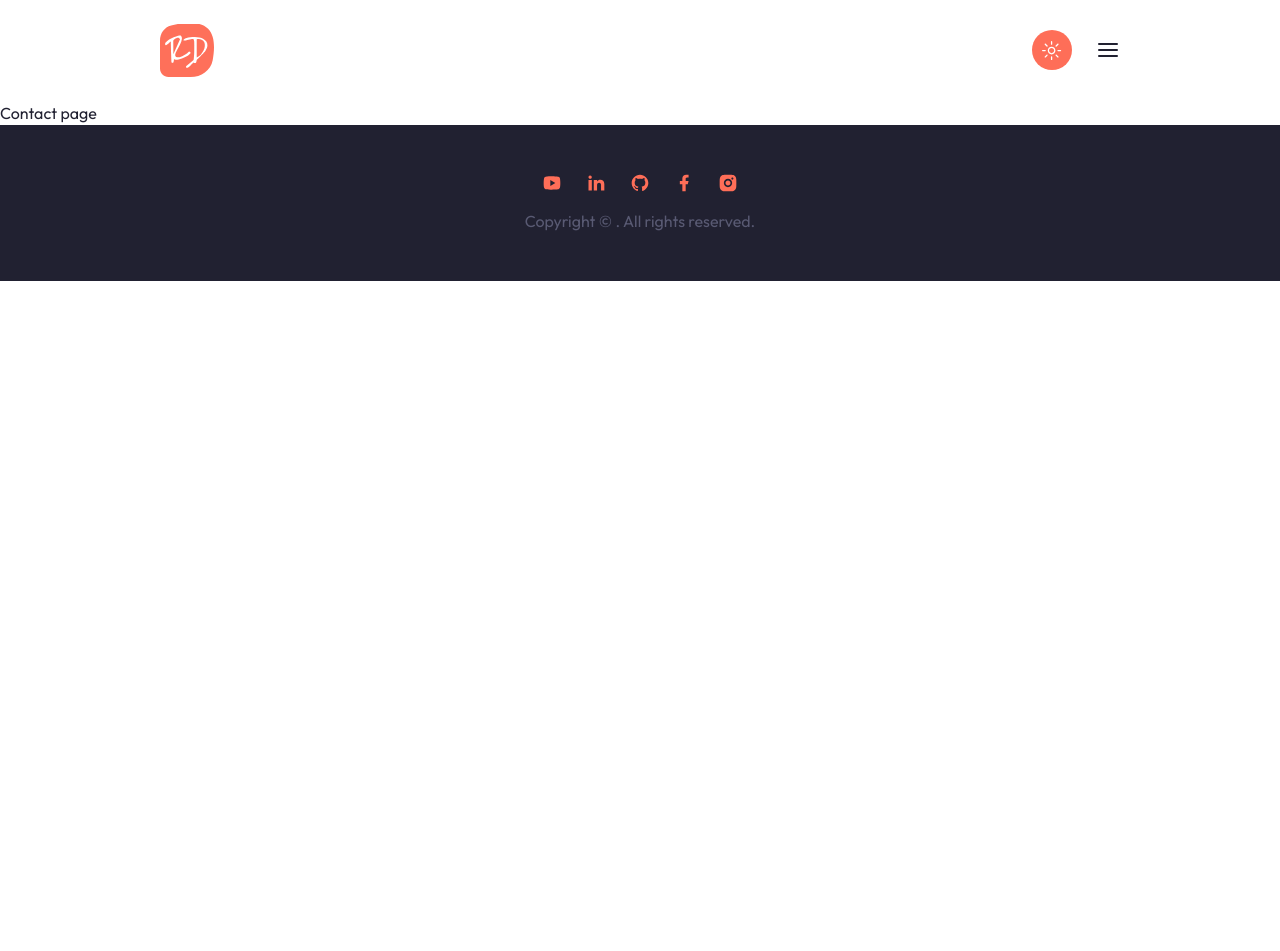
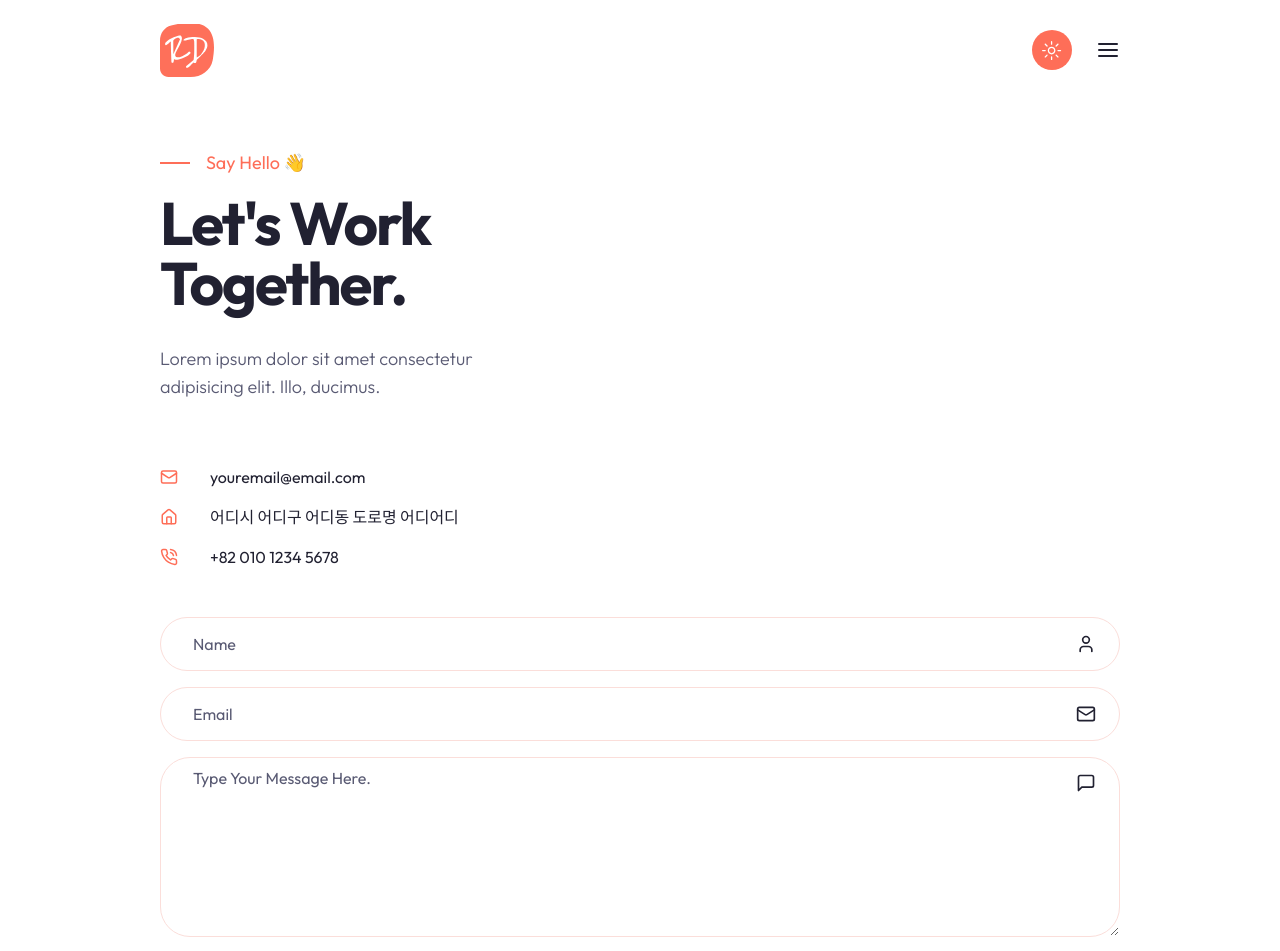
Before and after one commit to bluejeans9732/Portfolio, a Next.js app: page /contact in a window 1280 px wide. Shown: the top 951 px of the page. Before the commit the page ends 800 px from the top, so only its background shows below. Built offline with nearby package versions, Linux system fonts and the light colour scheme.

Commit message:
contact page add

```diff
--- a/app/contact/page.jsx
+++ b/app/contact/page.jsx
@@ -1,7 +1,56 @@
-import React from "react"
+import { MailIcon, HomeIcon, PhoneCall } from "lucide-react"
+
+import Form from "@/components/Form"
 
 const Contact = () => {
-  return <div>Contact page</div>
+  return (
+    <section>
+      <div className="container mx-auto">
+        {/* text & illustration */}
+        <div className="grid xl:grid-cols-2 pt-12 xl:h-[480px] mb-8 xl:mb-24">
+          {/* text */}
+          <div className="flex flex-col justify-center">
+            <div className="flex items-center gap-x-4 text-primary text-lg mb-4">
+              <span className="w-[30px] h-[2px] bg-primary"></span>
+              Say Hello 👋
+            </div>
+            <h1 className="h1 max-w-md mb-8">Let's Work Together.</h1>
+            <p className="subtitle max-w-[400px]">
+              Lorem ipsum dolor sit amet consectetur adipisicing elit. Illo,
+              ducimus.
+            </p>
+          </div>
+          {/* illustration */}
+          <div
+            className="hidden xl:flex w-full bg-contact_illustration_light dark:bg-contact_illustration_dark
+              bg-contain bg-top bg-no-repeat"
+          ></div>
+        </div>
+        {/* info text & form */}
+        <div className="grid xl:grid-cols-2 mb-24 xl:mb-32">
+          {/* info text */}
+          <div className="flex flex-col gap-y-4 xl:gap-y-14 mb-12 xl:mb-24 text-base xl:text-lg">
+            {/* mail */}
+            <div className="flex items-center gap-x-8">
+              <MailIcon size={18} className="text-primary" />
+              <div>youremail@email.com</div>
+            </div>
+            {/* address */}
+            <div className="flex items-center gap-x-8">
+              <HomeIcon size={18} className="text-primary" />
+              <div>어디시 어디구 어디동 도로명 어디어디</div>
+            </div>
+            {/* phone */}
+            <div className="flex items-center gap-x-8">
+              <PhoneCall size={18} className="text-primary" />
+              <div>+82 010 1234 5678</div>
+            </div>
+          </div>
+          <Form />
+        </div>
+      </div>
+    </section>
+  )
 }
 
 export default Contact
--- /dev/null
+++ b/components/Form.jsx
@@ -0,0 +1,34 @@
+"use client"
+
+import { Button } from "./ui/button"
+import { Input } from "./ui/input"
+import { Textarea } from "./ui/textarea"
+import { User, MailIcon, ArrowRightIcon, MessageSquare } from "lucide-react"
+
+const Form = () => {
+  return (
+    <form className="flex flex-col gap-y-4">
+      {/* input */}
+      <div className="relative flex items-center">
+        <Input type="name" id="name" placeholder="Name" />
+        <User className="absolute right-6" size={20} />
+      </div>
+      {/* input */}
+      <div className="relative flex items-center">
+        <Input type="email" id="email" placeholder="Email" />
+        <MailIcon className="absolute right-6" size={20} />
+      </div>
+      {/* textarea */}
+      <div className="relative flex items-center">
+        <Textarea placeholder="Type Your Message Here." />
+        <MessageSquare className="absolute top-4 right-6" size={20} />
+      </div>
+      <Button className="flex items-center gap-x-1 max-w-[166px]">
+        Let's Talk
+        <ArrowRightIcon size={20} />
+      </Button>
+    </form>
+  )
+}
+
+export default Form
--- a/components/ui/input.jsx
+++ b/components/ui/input.jsx
@@ -4,15 +4,16 @@
 
 const Input = React.forwardRef(({ className, type, ...props }, ref) => {
   return (
-    (<input
+    <input
       type={type}
       className={cn(
-        "flex h-10 w-full rounded-md border border-input bg-background px-3 py-2 text-sm ring-offset-background file:border-0 file:bg-transparent file:text-sm file:font-medium placeholder:text-muted-foreground focus-visible:outline-none focus-visible:ring-2 focus-visible:ring-ring focus-visible:ring-offset-2 disabled:cursor-not-allowed disabled:opacity-50",
+        "flex h-[54px] w-full rounded-full border border-input bg-background px-8 py-2 text-base ring-offset-background file:border-0 file:bg-transparent file:text-sm file:font-medium placeholder:text-muted-foreground focus-visible:outline-none focus-visible:ring-2 focus-visible:ring-ring focus-visible:ring-offset-2 disabled:cursor-not-allowed disabled:opacity-50",
         className
       )}
       ref={ref}
-      {...props} />)
-  );
+      {...props}
+    />
+  )
 })
 Input.displayName = "Input"
 
--- a/components/ui/textarea.jsx
+++ b/components/ui/textarea.jsx
@@ -4,14 +4,15 @@
 
 const Textarea = React.forwardRef(({ className, ...props }, ref) => {
   return (
-    (<textarea
+    <textarea
       className={cn(
-        "flex min-h-[80px] w-full rounded-md border border-input bg-background px-3 py-2 text-sm ring-offset-background placeholder:text-muted-foreground focus-visible:outline-none focus-visible:ring-2 focus-visible:ring-ring focus-visible:ring-offset-2 disabled:cursor-not-allowed disabled:opacity-50",
+        "flex min-h-[180px] w-full rounded-[30px] border border-input bg-background px-8 py-2 text-base ring-offset-background placeholder:text-muted-foreground focus-visible:outline-none focus-visible:ring-2 focus-visible:ring-ring focus-visible:ring-offset-2 disabled:cursor-not-allowed disabled:opacity-50",
         className
       )}
       ref={ref}
-      {...props} />)
-  );
+      {...props}
+    />
+  )
 })
 Textarea.displayName = "Textarea"
 
--- a/tailwind.config.js
+++ b/tailwind.config.js
@@ -88,6 +88,8 @@
         dots_dark: "url(/dots_dark.svg)",
         work_project_bg_light: "url(/work/project-bg-light.png)",
         work_project_bg_dark: "url(/work/project-bg-dark.png)",
+        contact_illustration_light: "url(/contact/illustration-light.svg)",
+        contact_illustration_dark: "url(/contact/illustration-dark.svg)",
       },
     },
   },
```
